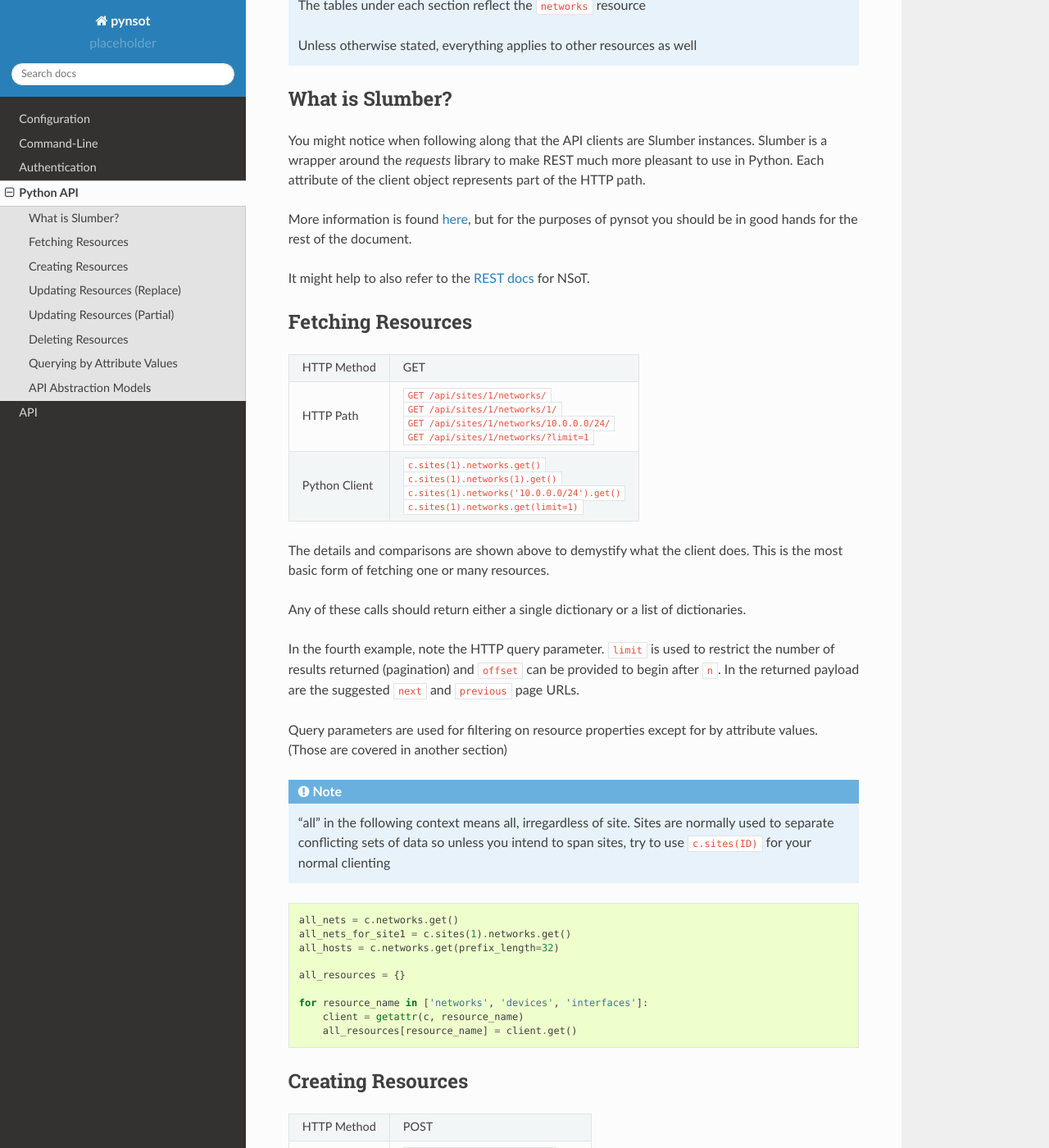
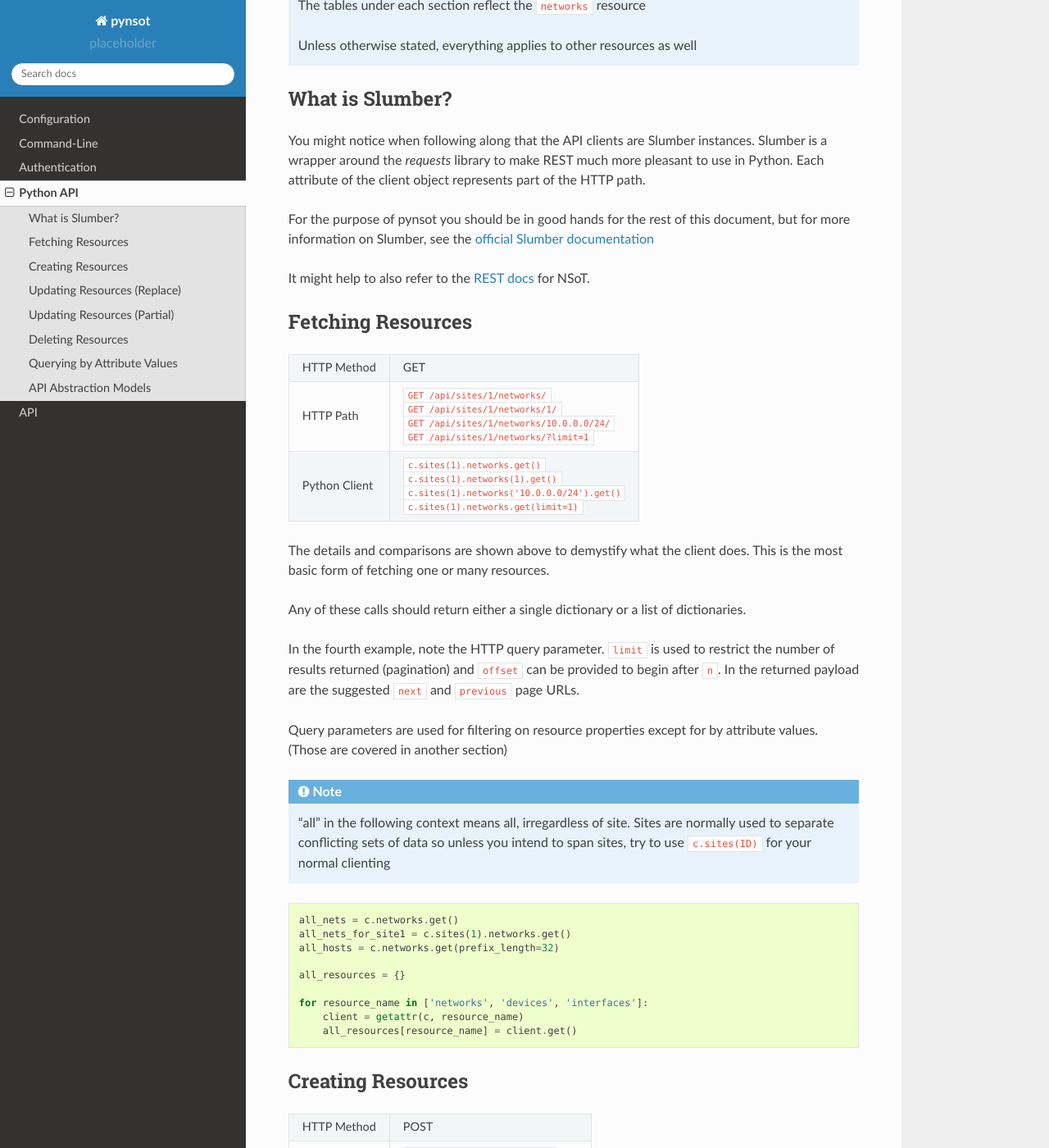
Before and after one commit to dropbox/pynsot, a Sphinx documentation site: the page built from docs/python_api.rst, in a window 1280 px wide and 1400 px high, scrolled down 426 px. Shown: the whole window at 82% size. Built offline with Sphinx 7.4.7 and the Read the Docs theme 2.0.0, drawn with Linux system fonts in a browser that asks for light colours; pages that are not in the unit, such as notebooks, are missing from menus; some of the changed text lies outside the part shown.

```diff
--- a/docs/python_api.rst
+++ b/docs/python_api.rst
@@ -25,12 +25,13 @@ instances. Slumber is a wrapper around the `requests` library to make REST much
 more pleasant to use in Python. Each attribute of the client object represents
 part of the HTTP path.
 
-More information is found `here`_, but for the purposes of pynsot you should be
-in good hands for the rest of the document.
+For the purpose of pynsot you should be in good hands for the rest of this
+document, but for more information on Slumber, see the
+`official Slumber documentation`_
 
 It might help to also refer to the `REST docs`_ for NSoT.
 
-.. _here: http://slumber.readthedocs.org/en/v0.6.0/tutorial.html
+.. _official Slumber documentation: http://slumber.readthedocs.org/en/v0.6.0/tutorial.html
 
 .. _REST docs: http://nsot.readthedocs.org/en/latest/api/rest.html
 
```
Also changed, not shown: other parts of docs/python_api.rst (+7 -0 lines).
